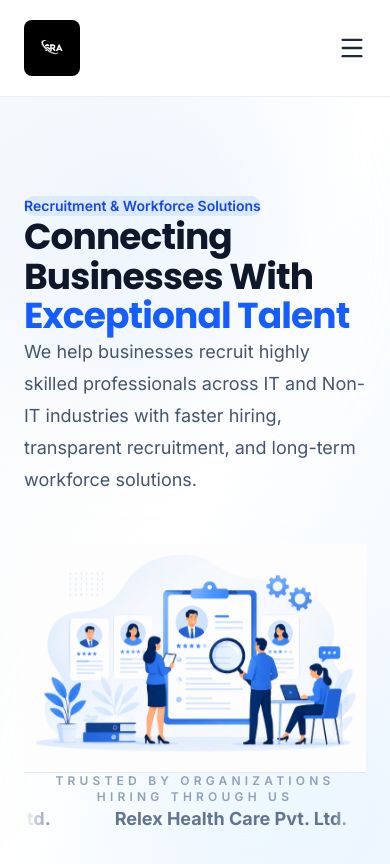
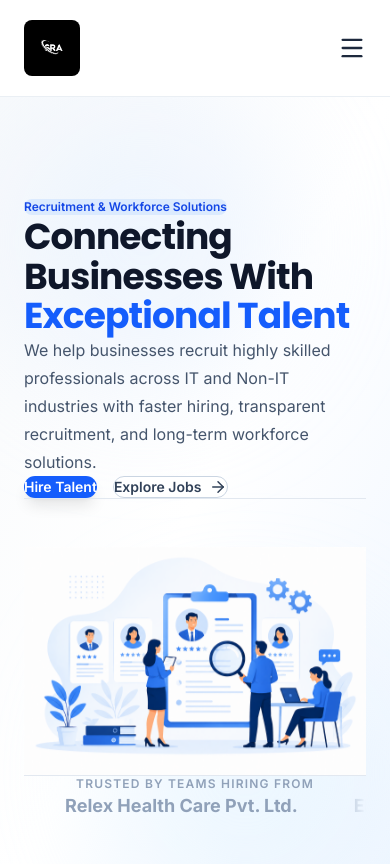
Before and after one commit to priyanka2003476/sra-hiring-solution, a Next.js app: page / in a window 390 px wide. Shown: the top 864 px of the page. Built offline with nearby package versions, Linux system fonts and the light colour scheme.

Commit message:
improvements done

```diff
--- a/components/home/Hero.tsx
+++ b/components/home/Hero.tsx
@@ -1,62 +1,80 @@
 "use client";
 
 import Image from "next/image";
+import { ArrowRight } from "lucide-react";
 
 import Container from "@/components/common/Container";
+import PrimaryButton from "@/components/common/PrimaryButton";
+import StatCard from "@/components/cards/StatCard";
 
 const CLIENT_LOGOS = [
-  "VIH Capital Advisory Private Limited",
+"VIH Capital Advisory Private Limited",
   "Finance Buddha Pvt. Ltd.",
   "Relex Health Care Pvt. Ltd.",
   "ElasticRun",
   "Arvind Limited",
   "Infoneo Technologies Pvt. Ltd.",
   "Pratham Motors",
-  "Justdial Pvt. Ltd.",
-];
+  "Justdial Pvt. Ltd.",];
 
 export default function Hero() {
   return (
-    <section
-      id="home"
-      className="relative overflow-hidden bg-gradient-to-br from-slate-50 via-white to-blue-50"
-    >
-      {/* Background Blur */}
-
+    <section    id="home" className="relative overflow-hidden bg-gradient-to-br from-slate-50 via-white to-blue-50">
       <div className="pointer-events-none absolute left-0 top-0 h-72 w-72 rounded-full bg-blue-100/40 blur-3xl sm:h-96 sm:w-96" />
-
       <div className="pointer-events-none absolute bottom-0 right-0 h-72 w-72 rounded-full bg-sky-100/40 blur-3xl sm:h-96 sm:w-96" />
 
       <Container>
         <div className="grid items-center gap-12 py-16 sm:py-20 lg:grid-cols-2 lg:gap-16 lg:py-24">
-
-          {/* Left */}
-
+          {/* LEFT */}
           <div className="relative z-10">
-
-            <span className="fade-up delay-1 inline-flex rounded-full bg-blue-100 px-5 py-2 text-sm font-semibold text-blue-700">
+            <span className="fade-up delay-1 inline-flex rounded-full bg-blue-100 px-4 py-1.5 text-xs font-semibold text-blue-700 sm:px-5 sm:py-2 sm:text-sm">
               Recruitment & Workforce Solutions
             </span>
 
-            <h1 className="fade-up delay-2 mt-8 text-4xl font-extrabold leading-[1.1] tracking-tight text-slate-900 sm:text-5xl lg:text-6xl xl:text-7xl">
+            <h1 className="fade-up delay-2 mt-6 text-4xl font-extrabold leading-[1.1] tracking-tight text-slate-900 sm:mt-8 sm:text-5xl lg:text-6xl xl:text-7xl">
               Connecting Businesses With{" "}
-              <span className="text-blue-600">
-                Exceptional Talent
-              </span>
+              <span className="text-blue-600">Exceptional Talent</span>
             </h1>
 
-            <p className="fade-up delay-3 mt-8 max-w-xl text-lg leading-8 text-slate-600">
+            <p className="fade-up delay-3 mt-6 max-w-xl text-base leading-7 text-slate-600 sm:mt-8 sm:text-lg sm:leading-8">
               We help businesses recruit highly skilled professionals across
               IT and Non-IT industries with faster hiring, transparent
               recruitment, and long-term workforce solutions.
             </p>
 
+            <div className="fade-up delay-4 mt-8 flex flex-wrap gap-4 sm:mt-10 sm:gap-5">
+              <PrimaryButton className="px-6 py-3 text-sm sm:px-8 sm:py-4 sm:text-base">
+                Hire Talent
+              </PrimaryButton>
+
+              <button className="group flex items-center gap-2 rounded-xl border border-slate-300 bg-white px-6 py-3 text-sm font-semibold text-slate-700 transition-all duration-300 hover:border-blue-600 hover:text-blue-600 hover:shadow-lg sm:px-8 sm:py-4 sm:text-base">
+                Explore Jobs
+                <ArrowRight
+                  size={18}
+                  className="transition-transform duration-300 group-hover:translate-x-1"
+                />
+              </button>
+            </div>
+
+            {/* Mobile / Tablet stats row */}
+            <div className="fade-up delay-5 mt-10 grid grid-cols-3 gap-4 border-t border-slate-200 pt-8 lg:hidden">
+              <div>
+                {/* <p className="text-2xl font-bold text-slate-900">500+</p>
+                <p className="mt-1 text-xs text-slate-500 sm:text-sm">Placements</p> */}
+              </div>
+              <div>
+                {/* <p className="text-2xl font-bold text-slate-900">100+</p>
+                <p className="mt-1 text-xs text-slate-500 sm:text-sm">Hiring Partners</p> */}
+              </div>
+              <div>
+                {/* <p className="text-2xl font-bold text-slate-900">20+</p> */}
+                {/* <p className="mt-1 text-xs text-slate-500 sm:text-sm">Industries</p> */}
+              </div>
+            </div>
           </div>
 
-          {/* Right */}
-
+          {/* RIGHT */}
           <div className="fade-up delay-3 relative mx-auto flex max-w-md items-center justify-center lg:max-w-none">
-
             <Image
               src="/images/hero/hero-image.png"
               alt="Recruitment Illustration"
@@ -66,89 +84,57 @@ export default function Hero() {
               className="w-full max-w-xl"
             />
 
+            <div className="absolute left-0 top-8 hidden lg:block xl:top-12">
+              {/* <StatCard number="500+" title="Successful Placements" /> */}
+            </div>
+            <div className="absolute -right-4 top-1/2 hidden -translate-y-1/2 lg:block xl:-right-6">
+              {/* <StatCard number="100+" title="Hiring Partners" /> */}
+            </div>
+            <div className="absolute bottom-2 left-12 hidden lg:block xl:bottom-5 xl:left-20">
+              {/* <StatCard number="20+" title="Industries Served" /> */}
+            </div>
           </div>
+        </div>
 
-        </div>
-                {/* Trusted Companies */}
-
-        <div className="fade-up delay-4 border-t border-slate-200 py-8 sm:py-10">
-
-          <p className="text-center text-xs font-semibold uppercase tracking-[0.35em] text-slate-400 sm:text-sm">
-            Trusted by organizations hiring through us
+        {/* Trusted-by marquee */}
+        <div className="fade-up delay-6 border-t border-slate-200 py-8">
+          <p className="text-center text-xs font-semibold uppercase tracking-widest text-slate-400 sm:text-left">
+            Trusted by teams hiring from
           </p>
-
-          <div className="relative mt-8 overflow-hidden [mask-image:linear-gradient(to_right,transparent,black_10%,black_90%,transparent)]">
-
-            <div className="marquee flex w-max items-center gap-16">
-
-              {[...CLIENT_LOGOS, ...CLIENT_LOGOS].map((name, index) => (
+          <div className="relative mt-5 overflow-hidden [mask-image:linear-gradient(to_right,transparent,black_10%,black_90%,transparent)]">
+            <div className="marquee flex w-max items-center gap-14">
+              {[...CLIENT_LOGOS, ...CLIENT_LOGOS].map((name, i) => (
                 <span
-                  key={`${name}-${index}`}
-                  className="whitespace-nowrap text-lg font-bold text-slate-500 transition duration-300 hover:text-blue-600 sm:text-xl"
+                  key={`${name}-${i}`}
+                  className="whitespace-nowrap text-lg font-bold text-slate-400 sm:text-xl"
                 >
                   {name}
                 </span>
               ))}
-
             </div>
-
           </div>
-
         </div>
-
       </Container>
 
       <style jsx>{`
         @keyframes fadeUp {
-          from {
-            opacity: 0;
-            transform: translateY(16px);
-          }
-
-          to {
-            opacity: 1;
-            transform: translateY(0);
-          }
+          from { opacity: 0; transform: translateY(16px); }
+          to { opacity: 1; transform: translateY(0); }
         }
-
-        .fade-up {
-          opacity: 0;
-          animation: fadeUp 0.7s ease-out forwards;
-        }
-
-        .delay-1 {
-          animation-delay: 0.05s;
-        }
-
-        .delay-2 {
-          animation-delay: 0.15s;
-        }
-
-        .delay-3 {
-          animation-delay: 0.25s;
-        }
-
-        .delay-4 {
-          animation-delay: 0.35s;
-        }
+        .fade-up { opacity: 0; animation: fadeUp 0.6s ease-out forwards; }
+        .delay-1 { animation-delay: 0.05s; }
+        .delay-2 { animation-delay: 0.15s; }
+        .delay-3 { animation-delay: 0.25s; }
+        .delay-4 { animation-delay: 0.35s; }
+        .delay-5 { animation-delay: 0.45s; }
+        .delay-6 { animation-delay: 0.6s; }
 
         @keyframes marquee {
-          from {
-            transform: translateX(0);
-          }
-
-          to {
-            transform: translateX(-50%);
-          }
+          from { transform: translateX(0); }
+          to { transform: translateX(-50%); }
         }
-
-        .marquee {
-          animation: marquee 24s linear infinite;
-        }
-
-        .marquee:hover {
-          animation-play-state: paused;
-        }
+        .marquee { animation: marquee 22s linear infinite; }
+        .marquee:hover { animation-play-state: paused; }
       `}</style>
     </section>
   );
```
